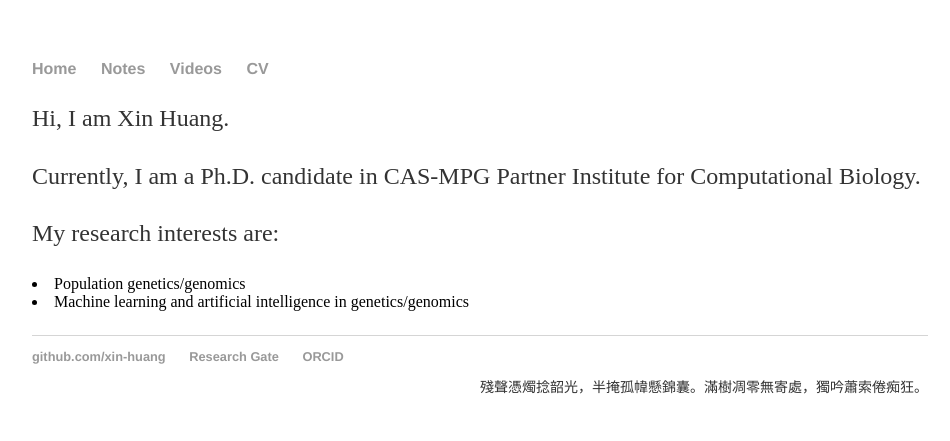
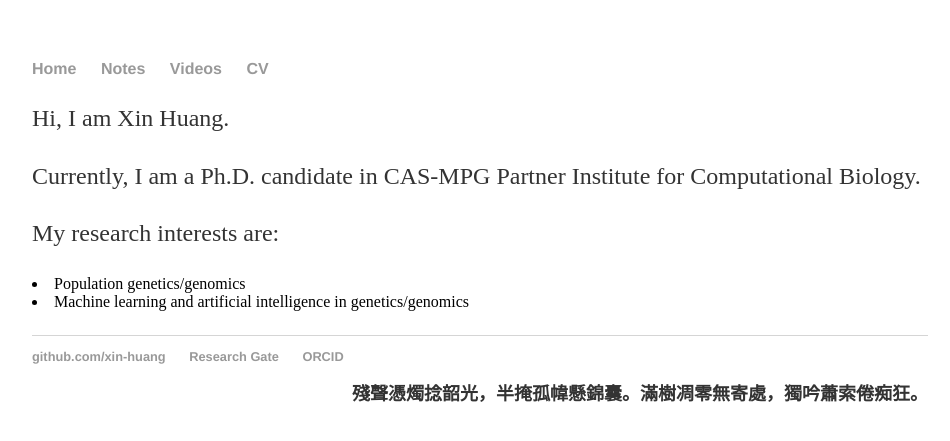
Before and after one commit to xin-huang/xin-huang.github.io, a Jekyll site: the page built from index.html, in a window 1280 px wide. Shown: the top 441 px of the page, without its empty margins (160-1110 px from the left). Built offline with Jekyll 4.4.1, drawn with Linux system fonts in a browser that asks for light colours.

Commit message:
Update css

```diff
--- a/_layouts/default.html
+++ b/_layouts/default.html
@@ -23,14 +23,12 @@
 
 			</div><!-- /.container -->
 			<footer>
-                <div>
 	    		<ul>
 	        		<li><a href="https://github.com/xin-huang">github.com/xin-huang</a></li>
 				    <li><a href="https://www.researchgate.net/profile/Xin_Huang39">Research Gate</a></li>
 				    <li><a href="http://orcid.org/0000-0002-9918-9602">ORCID</a></li>
-				</ul>
-                <p class="poem">殘聲憑燭捻韶光，半掩孤幃懸錦囊。滿樹凋零無寄處，獨吟蕭索倦痴狂。</p>
-                </div>
+                    <p class="poem">殘聲憑燭捻韶光，半掩孤幃懸錦囊。滿樹凋零無寄處，獨吟蕭索倦痴狂。</p>
+                </ul>
 			</footer>
 		</body>
 	</html>
--- a/css/main.css
+++ b/css/main.css
@@ -51,6 +51,6 @@
 .poem
 {
     font-family: DFKai-SB;
-    font-size: 14px;
+    font-size: 18px;
     text-align: right;
 }
```
